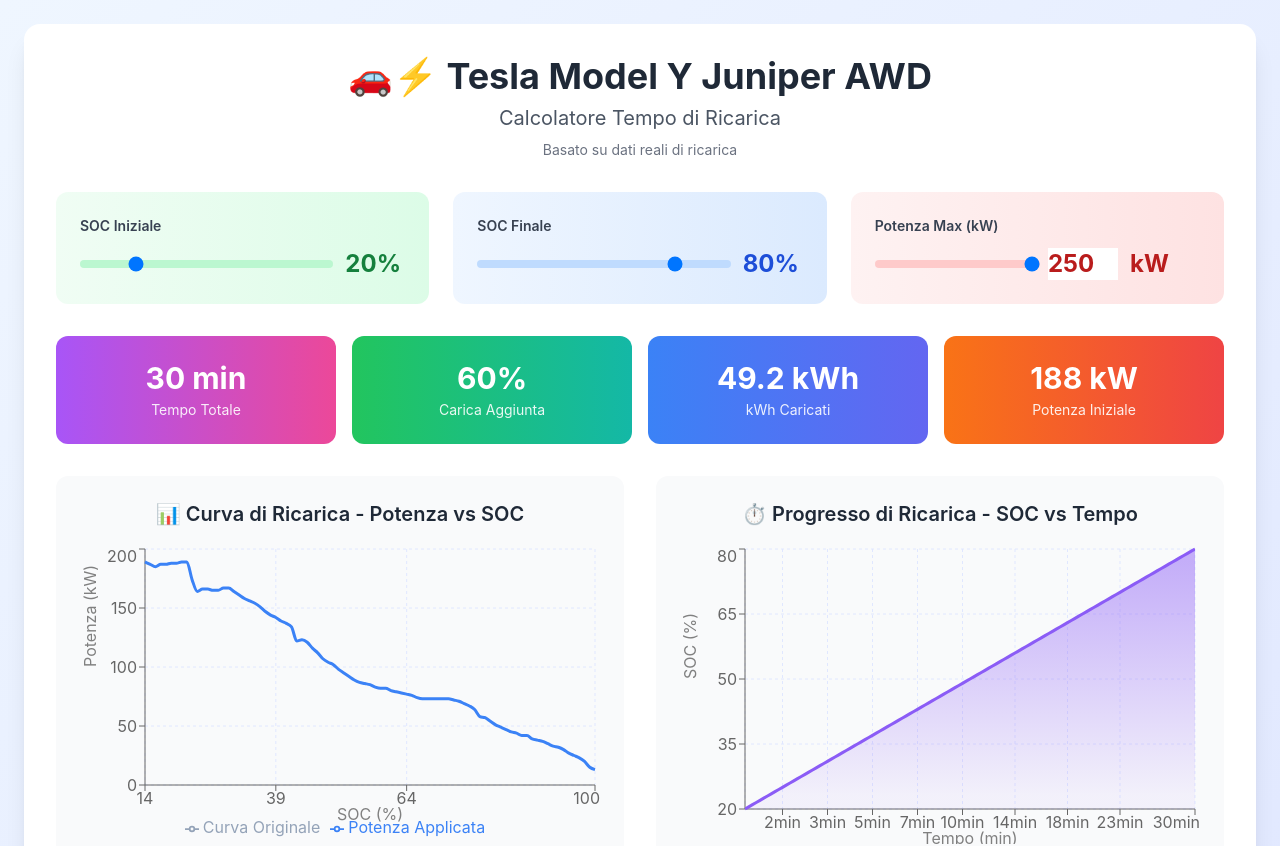
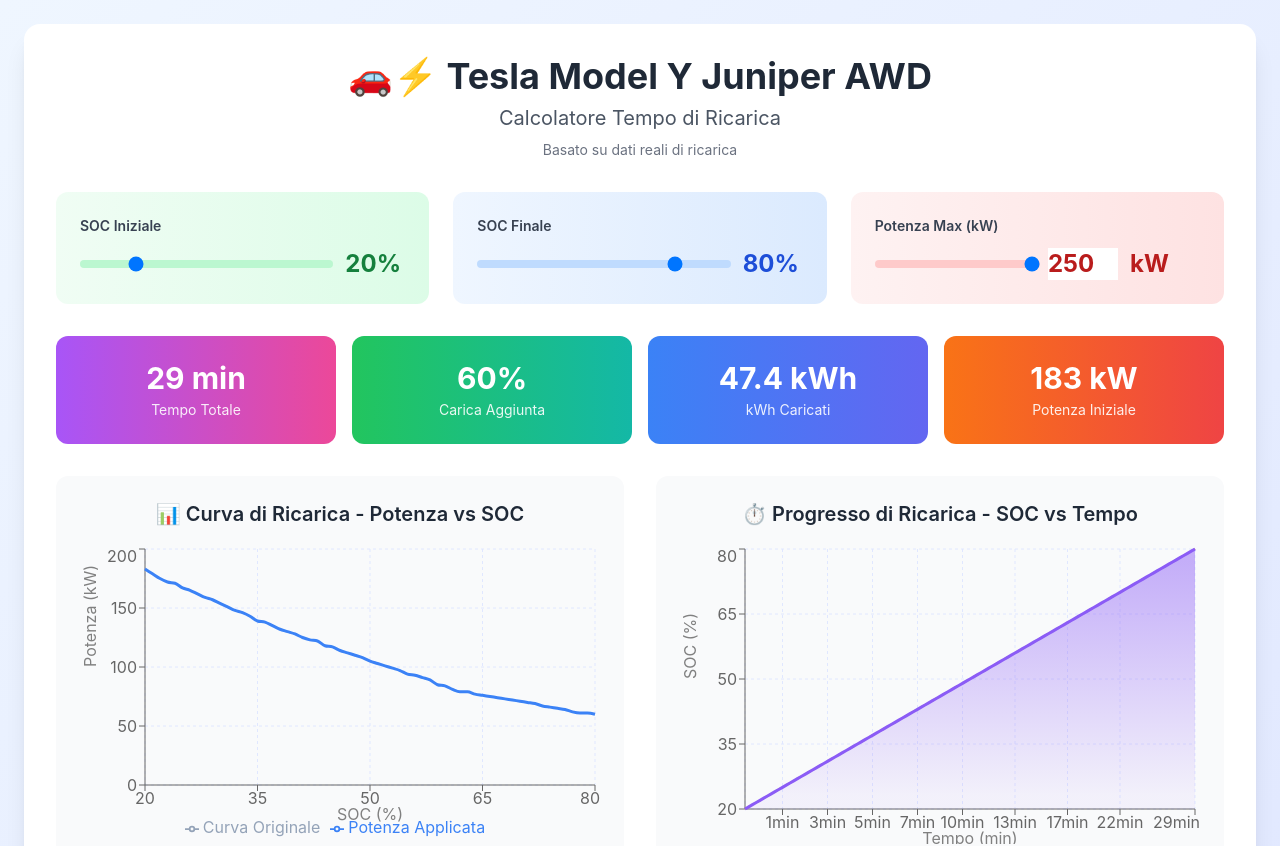
Before and after one commit to stepic/tesla-charge-tool, a React (Create React App) app: page / in a window 1280 px wide. Shown: the top 846 px of the page. Built offline with nearby package versions, Linux system fonts and the light colour scheme.

Commit message:
Dati dal sito evkx, array in un file esterno, modificati grafici

```diff
--- a/src/App.tsx
+++ b/src/App.tsx
@@ -1,46 +1,48 @@
 import React, { useState, useEffect, useMemo } from 'react';
 import { LineChart, Line, XAxis, YAxis, CartesianGrid, Tooltip, Legend, ResponsiveContainer, ReferenceLine, Area, AreaChart } from 'recharts';
+import { realChargingData } from './realChargingData';
 
 document.title = 'Tesla Charging Calculator';
+
+// Funzione di utilità per convertire hh:mm:ss in minuti
+function timeToMinutes(timeStr: string): number {
+  const [h, m, s] = timeStr.split(':').map(Number);
+  return h * 60 + m + s / 60;
+}
+
+// Interpolazione lineare tra due punti dati
+function interpolateField(soc: number, field: keyof typeof realChargingData[0]) {
+  const lower = realChargingData.slice().reverse().find((p) => p.soc <= soc);
+  const upper = realChargingData.find((p) => p.soc >= soc);
+  if (field === 'time') {
+    // Restituisci sempre minuti
+    if (!lower && upper) return timeToMinutes(upper.time);
+    if (!upper && lower) return timeToMinutes(lower.time);
+    if (lower && upper && lower.soc === upper.soc) return timeToMinutes(lower.time);
+    if (lower && upper) {
+      const ratio = (soc - lower.soc) / (upper.soc - lower.soc);
+      const lowerMin = timeToMinutes(lower.time);
+      const upperMin = timeToMinutes(upper.time);
+      return lowerMin + ratio * (upperMin - lowerMin);
+    }
+    return 0;
+  }
+  // Per altri campi
+  if (!lower) return upper ? upper[field] : 0;
+  if (!upper) return lower[field];
+  if (lower.soc === upper.soc) return lower[field];
+  const ratio = (soc - lower.soc) / (upper.soc - lower.soc);
+  if (typeof lower[field] === 'number' && typeof upper[field] === 'number') {
+    return (lower[field] as number) + ratio * ((upper[field] as number) - (lower[field] as number));
+  }
+  return lower[field];
+}
 
 const TeslaChargingCalculator = () => {
   const [startSOC, setStartSOC] = useState(20);
   const [endSOC, setEndSOC] = useState(80);
   const [maxPower, setMaxPower] = useState(250);
   const [results, setResults] = useState(null);
-
-  // Dati reali dalla sessione di ricarica (curva di ricarica Tesla Model Y)
-  const realChargingData = [
-    { soc: 14, avgPower: 189 }, { soc: 15, avgPower: 187 }, { soc: 16, avgPower: 185 },
-    { soc: 17, avgPower: 187 }, { soc: 18, avgPower: 187 }, { soc: 19, avgPower: 188 },
-    { soc: 20, avgPower: 188 }, { soc: 21, avgPower: 189 }, { soc: 22, avgPower: 189 },
-    { soc: 23, avgPower: 174 }, { soc: 24, avgPower: 164 }, { soc: 25, avgPower: 166 },
-    { soc: 26, avgPower: 166 }, { soc: 27, avgPower: 165 }, { soc: 28, avgPower: 165 },
-    { soc: 29, avgPower: 167 }, { soc: 30, avgPower: 167 }, { soc: 31, avgPower: 164 },
-    { soc: 32, avgPower: 161 }, { soc: 33, avgPower: 158 }, { soc: 34, avgPower: 156 },
-    { soc: 35, avgPower: 154 }, { soc: 36, avgPower: 151 }, { soc: 37, avgPower: 147 },
-    { soc: 38, avgPower: 144 }, { soc: 39, avgPower: 142 }, { soc: 40, avgPower: 139 },
-    { soc: 41, avgPower: 137 }, { soc: 42, avgPower: 134 }, { soc: 43, avgPower: 122 },
-    { soc: 44, avgPower: 123 }, { soc: 45, avgPower: 121 }, { soc: 46, avgPower: 116 },
-    { soc: 47, avgPower: 112 }, { soc: 48, avgPower: 107 }, { soc: 49, avgPower: 104 },
-    { soc: 50, avgPower: 102 }, { soc: 51, avgPower: 98 }, { soc: 52, avgPower: 95 },
-    { soc: 53, avgPower: 92 }, { soc: 54, avgPower: 89 }, { soc: 55, avgPower: 87 },
-    { soc: 56, avgPower: 86 }, { soc: 57, avgPower: 85 }, { soc: 58, avgPower: 83 },
-    { soc: 59, avgPower: 82 }, { soc: 60, avgPower: 82 }, { soc: 61, avgPower: 80 },
-    { soc: 62, avgPower: 79 }, { soc: 63, avgPower: 78 }, { soc: 64, avgPower: 77 },
-    { soc: 65, avgPower: 76 }, { soc: 66, avgPower: 74 }, { soc: 67, avgPower: 73 },
-    { soc: 68, avgPower: 73 }, { soc: 69, avgPower: 73 }, { soc: 70, avgPower: 73 },
-    { soc: 71, avgPower: 73 }, { soc: 72, avgPower: 73 }, { soc: 73, avgPower: 72 },
-    { soc: 74, avgPower: 71 }, { soc: 75, avgPower: 69 }, { soc: 76, avgPower: 67 },
-    { soc: 77, avgPower: 64 }, { soc: 78, avgPower: 58 }, { soc: 79, avgPower: 57 },
-    { soc: 80, avgPower: 54 }, { soc: 81, avgPower: 51 }, { soc: 82, avgPower: 49 },
-    { soc: 83, avgPower: 47 }, { soc: 84, avgPower: 45 }, { soc: 85, avgPower: 44 },
-    { soc: 86, avgPower: 42 }, { soc: 87, avgPower: 42 }, { soc: 88, avgPower: 39 },
-    { soc: 89, avgPower: 38 }, { soc: 90, avgPower: 37 }, { soc: 91, avgPower: 35 },
-    { soc: 92, avgPower: 33 }, { soc: 93, avgPower: 32 }, { soc: 94, avgPower: 30 },
-    { soc: 95, avgPower: 27 }, { soc: 96, avgPower: 25 }, { soc: 97, avgPower: 23 },
-    { soc: 98, avgPower: 20 }, { soc: 99, avgPower: 15 }, { soc: 100, avgPower: 13 }
-  ];
 
   // Interpolazione lineare per ottenere la potenza a qualsiasi SOC
   const interpolatePower = (soc) => {
@@ -59,46 +61,107 @@
     return Math.min(maxPower, interpolatedPower);
   };
 
-  // Calcolo del tempo di ricarica
+  // Calcolo del tempo di ricarica e profilo usando i dati reali
   const calculateChargingTime = useMemo(() => {
     if (startSOC >= endSOC) return null;
 
-    const batteryCapacity = 82; // kWh per Tesla Model Y AWD
-    const stepSize = 0.5; // Passi di 0.5% per maggiore precisione
+    let chargingProfile: { soc: number; time: number; power: number; timeHours: number }[] = [];
     let totalTime = 0;
-    let chargingProfile: { soc: number; time: number; power: number; timeHours: number }[] = [];
+    let prevEnergy = interpolateField(startSOC, 'energy') as number;
 
-    for (let currentSOC = startSOC; currentSOC < endSOC; currentSOC += stepSize) {
-      const power = interpolatePower(currentSOC);
-      const energyNeeded = (batteryCapacity * stepSize) / 100; // kWh per questo step
-      const timeForStep = (energyNeeded / power) * 60; // minuti
-
-      totalTime += timeForStep;
-
-      // Aggiungi punto al profilo ogni 1%
-      if (currentSOC % 1 === 0) {
+    for (let soc = startSOC + 1; soc <= endSOC; soc += 1) {
+      const currEnergy = interpolateField(soc, 'energy') as number;
+      const energyStep = currEnergy - prevEnergy; // kWh da caricare in questo step
+      let power = interpolateField(soc, 'avgPower') as number;
+      power = Math.min(power, maxPower); // limita la potenza
+      const timeStep = power > 0 ? (energyStep / power) * 60 : 0; // minuti
+      totalTime += timeStep;
       chargingProfile.push({
-          soc: Math.round(currentSOC),
+        soc: Math.round(soc),
         time: totalTime,
         power: power,
         timeHours: totalTime / 60
       });
+      prevEnergy = currEnergy;
+    }
+
+    chargingProfile.unshift({
+      soc: Math.round(startSOC),
+      time: 0,
+      power: Math.min(interpolateField(startSOC, 'avgPower') as number, maxPower),
+      timeHours: 0
+    });
+
+    // Calcola anche il profilo alla massima potenza reale (senza limitazione maxPower)
+    let chargingProfileMaxPower: { soc: number; time: number; power: number; timeHours: number }[] = [];
+    let totalTimeMax = 0;
+    let prevEnergyMax = interpolateField(startSOC, 'energy') as number;
+    for (let soc = startSOC + 1; soc <= endSOC; soc += 1) {
+      const currEnergy = interpolateField(soc, 'energy') as number;
+      const energyStep = currEnergy - prevEnergyMax;
+      let power = interpolateField(soc, 'avgPower') as number;
+      const timeStep = power > 0 ? (energyStep / power) * 60 : 0;
+      totalTimeMax += timeStep;
+      chargingProfileMaxPower.push({
+        soc: Math.round(soc),
+        time: totalTimeMax,
+        power: power,
+        timeHours: totalTimeMax / 60
+      });
+      prevEnergyMax = currEnergy;
+    }
+    chargingProfileMaxPower.unshift({
+      soc: Math.round(startSOC),
+      time: 0,
+      power: interpolateField(startSOC, 'avgPower') as number,
+      timeHours: 0
+    });
+
+    // Crea un array dati combinato per il grafico, con tempo come asse X
+    // Per ogni step, abbina i valori di SOC per maxPower e per potenza limitata
+    let combinedProfile: { time: number; socLimited: number; socMax: number }[] = [];
+    let i = 0, j = 0;
+    while (i < chargingProfile.length || j < chargingProfileMaxPower.length) {
+      const tLimited = chargingProfile[i]?.time ?? Infinity;
+      const tMax = chargingProfileMaxPower[j]?.time ?? Infinity;
+      if (tLimited < tMax) {
+        combinedProfile.push({
+          time: tLimited,
+          socLimited: chargingProfile[i].soc,
+          socMax: chargingProfileMaxPower[j > 0 ? j - 1 : 0]?.soc ?? chargingProfileMaxPower[0].soc
+        });
+        i++;
+      } else if (tMax < tLimited) {
+        combinedProfile.push({
+          time: tMax,
+          socLimited: chargingProfile[i > 0 ? i - 1 : 0]?.soc ?? chargingProfile[0].soc,
+          socMax: chargingProfileMaxPower[j].soc
+        });
+        j++;
+      } else if (tLimited === tMax && tLimited !== Infinity) {
+        combinedProfile.push({
+          time: tLimited,
+          socLimited: chargingProfile[i].soc,
+          socMax: chargingProfileMaxPower[j].soc
+        });
+        i++;
+        j++;
+      } else {
+        break;
       }
     }
 
-    // Aggiungi il punto finale
-    chargingProfile.push({
-      soc: endSOC,
-      time: totalTime,
-      power: interpolatePower(endSOC),
-      timeHours: totalTime / 60
-    });
+    const energyStart = interpolateField(startSOC, 'energy') as number;
+    const energyEnd = interpolateField(endSOC, 'energy') as number;
+    const energyAdded = energyEnd - energyStart;
 
     return {
       totalTimeMinutes: totalTime,
       totalTimeHours: totalTime / 60,
-      chargingProfile: chargingProfile,
-      energyAdded: (batteryCapacity * (endSOC - startSOC)) / 100
+      chargingProfile,
+      chargingProfileMaxPower,
+      combinedProfile,
+      energyAdded
     };
   }, [startSOC, endSOC, maxPower]);
 
@@ -113,8 +176,10 @@
     }
   };
 
-  // Dati per il grafico della curva di potenza
-  const powerCurveData = realChargingData.map(point => ({
+  // Dati per il grafico della curva di potenza (limitati all'intervallo selezionato)
+  const powerCurveData = realChargingData
+    .filter(point => point.soc >= startSOC && point.soc <= endSOC)
+    .map(point => ({
       soc: point.soc,
       power: Math.min(maxPower, point.avgPower),
       originalPower: point.avgPower
@@ -179,7 +244,7 @@
               <input
                 type="range"
                 min="1"
-                max="189"
+                max="250"
                 value={maxPower}
                 onChange={(e) => setMaxPower(Number(e.target.value))}
                 className="flex-1 h-2 bg-red-200 rounded-lg appearance-none cursor-pointer"
@@ -188,7 +253,7 @@
                 type="number"
                 value={maxPower}
                 min="1"
-                max="189"
+                max="250"
                 onChange={(e) => setMaxPower(Number(e.target.value))}
                 className="text-2xl font-bold text-red-700 min-w-[70px]"
                 style={{ width: 60, marginLeft: 8 }}
@@ -249,7 +314,7 @@
                 <CartesianGrid strokeDasharray="3 3" stroke="#e0e7ff" />
                 <XAxis
                   dataKey="soc"
-                  domain={[14, 100]}
+                  domain={[startSOC, endSOC]}
                   type="number"
                   label={{ value: 'SOC (%)', position: 'insideBottom', offset: -5 }}
                 />
@@ -298,7 +363,7 @@
             </h3>
             {calculateChargingTime && startSOC < endSOC ? (
               <ResponsiveContainer width="100%" height={300}>
-                <AreaChart data={calculateChargingTime.chargingProfile}>
+                <AreaChart data={calculateChargingTime.combinedProfile}>
                   <CartesianGrid strokeDasharray="3 3" stroke="#e0e7ff" />
                   <XAxis
                     dataKey="time"
@@ -310,15 +375,31 @@
                     label={{ value: 'SOC (%)', angle: -90, position: 'insideLeft' }}
                   />
                   <Tooltip
-                    formatter={(value) => [`${value}%`, 'SOC']}
+                    formatter={(value, name) => [`${value}%`, name === 'socMax' ? 'SOC max potenza' : 'SOC potenza selezionata']}
                     labelFormatter={(value) => `Tempo: ${formatTime(value)}`}
                   />
+                  {/* Curva tratteggiata: massima potenza reale */}
                   <Area
                     type="monotone"
-                    dataKey="soc"
+                    dataKey="socMax"
+                    stroke="#f59e42"
+                    strokeWidth={2}
+                    fill="none"
+                    strokeDasharray="6 6"
+                    name="SOC max potenza"
+                    dot={false}
+                    isAnimationActive={false}
+                  />
+                  {/* Curva piena: potenza limitata */}
+                  <Area
+                    type="monotone"
+                    dataKey="socLimited"
                     stroke="#8b5cf6"
                     strokeWidth={3}
                     fill="url(#colorGradient)"
+                    name="SOC potenza selezionata"
+                    dot={false}
+                    isAnimationActive={false}
                   />
                   <defs>
                     <linearGradient id="colorGradient" x1="0" y1="0" x2="0" y2="1">
@@ -344,7 +425,7 @@
           <h3 className="text-lg font-semibold text-gray-800 mb-3">ℹ️ Informazioni Tecniche</h3>
           <div className="grid grid-cols-1 md:grid-cols-2 gap-4 text-sm text-gray-600">
             <div>
-              <strong>Capacità Batteria:</strong> 78.1 kWh (nominale)<br/>
+              <strong>Capacità Batteria:</strong> 82 kWh (nominale)<br/>
               <strong>Potenza Max Reale:</strong> 189 kW (dai dati)<br/>
               <strong>Tipo di Ricarica:</strong> DC Fast Charging
             </div>
--- /dev/null
+++ b/src/realChargingData.ts
@@ -0,0 +1,105 @@
+// Dati reali dalla sessione di ricarica (curva di ricarica Tesla Model Y)
+// Estratti dal file CSV, con campi: soc (numero), avgPower (numero, kW), time (stringa hh:mm:ss), energy (numero, kWh cumulativi)
+export const realChargingData = [
+  { soc: 0, avgPower: 100, time: '00:00:00', energy: 0 },
+  { soc: 1, avgPower: 103, time: '00:00:30', energy: 0.8 },
+  { soc: 2, avgPower: 108, time: '00:00:59', energy: 1.6 },
+  { soc: 3, avgPower: 108, time: '00:01:27', energy: 2.4 },
+  { soc: 4, avgPower: 108, time: '00:01:55', energy: 3.2 },
+  { soc: 5, avgPower: 108, time: '00:02:24', energy: 4.0 },
+  { soc: 6, avgPower: 230, time: '00:02:42', energy: 4.7 },
+  { soc: 7, avgPower: 235, time: '00:02:55', energy: 5.5 },
+  { soc: 8, avgPower: 240, time: '00:03:08', energy: 6.3 },
+  { soc: 9, avgPower: 245, time: '00:03:20', energy: 7.1 },
+  { soc: 10, avgPower: 250, time: '00:03:33', energy: 7.9 },
+  { soc: 11, avgPower: 246, time: '00:03:45', energy: 8.7 },
+  { soc: 12, avgPower: 233, time: '00:03:58', energy: 9.5 },
+  { soc: 13, avgPower: 220, time: '00:04:11', energy: 10.3 },
+  { soc: 14, avgPower: 211, time: '00:04:25', energy: 11.1 },
+  { soc: 15, avgPower: 200, time: '00:04:40', energy: 11.8 },
+  { soc: 16, avgPower: 197, time: '00:04:56', energy: 12.6 },
+  { soc: 17, avgPower: 193, time: '00:05:11', energy: 13.4 },
+  { soc: 18, avgPower: 190, time: '00:05:27', energy: 14.2 },
+  { soc: 19, avgPower: 188, time: '00:05:44', energy: 15.0 },
+  { soc: 20, avgPower: 183, time: '00:06:00', energy: 15.8 },
+  { soc: 21, avgPower: 179, time: '00:06:17', energy: 16.6 },
+  { soc: 22, avgPower: 175, time: '00:06:34', energy: 17.4 },
+  { soc: 23, avgPower: 172, time: '00:06:52', energy: 18.2 },
+  { soc: 24, avgPower: 171, time: '00:07:10', energy: 19.0 },
+  { soc: 25, avgPower: 167, time: '00:07:28', energy: 19.8 },
+  { soc: 26, avgPower: 165, time: '00:07:46', energy: 20.5 },
+  { soc: 27, avgPower: 162, time: '00:08:05', energy: 21.3 },
+  { soc: 28, avgPower: 159, time: '00:08:24', energy: 22.1 },
+  { soc: 29, avgPower: 157, time: '00:08:43', energy: 22.9 },
+  { soc: 30, avgPower: 154, time: '00:09:03', energy: 23.7 },
+  { soc: 31, avgPower: 151, time: '00:09:23', energy: 24.5 },
+  { soc: 32, avgPower: 148, time: '00:09:43', energy: 25.3 },
+  { soc: 33, avgPower: 146, time: '00:10:04', energy: 26.1 },
+  { soc: 34, avgPower: 143, time: '00:10:25', energy: 26.9 },
+  { soc: 35, avgPower: 139, time: '00:10:47', energy: 27.6 },
+  { soc: 36, avgPower: 138, time: '00:11:09', energy: 28.4 },
+  { soc: 37, avgPower: 135, time: '00:11:32', energy: 29.2 },
+  { soc: 38, avgPower: 132, time: '00:11:55', energy: 30.0 },
+  { soc: 39, avgPower: 130, time: '00:12:18', energy: 30.8 },
+  { soc: 40, avgPower: 128, time: '00:12:42', energy: 31.6 },
+  { soc: 41, avgPower: 125, time: '00:13:06', energy: 32.4 },
+  { soc: 42, avgPower: 123, time: '00:13:30', energy: 33.2 },
+  { soc: 43, avgPower: 122, time: '00:13:55', energy: 34.0 },
+  { soc: 44, avgPower: 118, time: '00:14:21', energy: 34.8 },
+  { soc: 45, avgPower: 117, time: '00:14:47', energy: 35.6 },
+  { soc: 46, avgPower: 114, time: '00:15:13', energy: 36.3 },
+  { soc: 47, avgPower: 112, time: '00:15:40', energy: 37.1 },
+  { soc: 48, avgPower: 110, time: '00:16:08', energy: 37.9 },
+  { soc: 49, avgPower: 108, time: '00:16:36', energy: 38.7 },
+  { soc: 50, avgPower: 105, time: '00:17:05', energy: 39.5 },
+  { soc: 51, avgPower: 103, time: '00:17:34', energy: 40.3 },
+  { soc: 52, avgPower: 101, time: '00:18:04', energy: 41.1 },
+  { soc: 53, avgPower: 99, time: '00:18:35', energy: 41.9 },
+  { soc: 54, avgPower: 97, time: '00:19:06', energy: 42.7 },
+  { soc: 55, avgPower: 94, time: '00:19:38', energy: 43.4 },
+  { soc: 56, avgPower: 93, time: '00:20:11', energy: 44.2 },
+  { soc: 57, avgPower: 91, time: '00:20:44', energy: 45.0 },
+  { soc: 58, avgPower: 89, time: '00:21:18', energy: 45.8 },
+  { soc: 59, avgPower: 85, time: '00:21:53', energy: 46.6 },
+  { soc: 60, avgPower: 84, time: '00:22:29', energy: 47.4 },
+  { soc: 61, avgPower: 81, time: '00:23:06', energy: 48.2 },
+  { soc: 62, avgPower: 79, time: '00:23:44', energy: 49.0 },
+  { soc: 63, avgPower: 79, time: '00:24:23', energy: 49.8 },
+  { soc: 64, avgPower: 77, time: '00:25:02', energy: 50.6 },
+  { soc: 65, avgPower: 76, time: '00:25:42', energy: 51.4 },
+  { soc: 66, avgPower: 75, time: '00:26:23', energy: 52.1 },
+  { soc: 67, avgPower: 74, time: '00:27:04', energy: 52.9 },
+  { soc: 68, avgPower: 73, time: '00:27:46', energy: 53.7 },
+  { soc: 69, avgPower: 72, time: '00:28:28', energy: 54.5 },
+  { soc: 70, avgPower: 71, time: '00:29:10', energy: 55.3 },
+  { soc: 71, avgPower: 70, time: '00:29:54', energy: 56.1 },
+  { soc: 72, avgPower: 69, time: '00:30:38', energy: 56.9 },
+  { soc: 73, avgPower: 67, time: '00:31:23', energy: 57.7 },
+  { soc: 74, avgPower: 66, time: '00:32:09', energy: 58.5 },
+  { soc: 75, avgPower: 65, time: '00:32:56', energy: 59.2 },
+  { soc: 76, avgPower: 64, time: '00:33:43', energy: 60.0 },
+  { soc: 77, avgPower: 62, time: '00:34:31', energy: 60.8 },
+  { soc: 78, avgPower: 61, time: '00:35:21', energy: 61.6 },
+  { soc: 79, avgPower: 61, time: '00:36:11', energy: 62.4 },
+  { soc: 80, avgPower: 60, time: '00:37:02', energy: 63.2 },
+  { soc: 81, avgPower: 58, time: '00:37:54', energy: 64.0 },
+  { soc: 82, avgPower: 56, time: '00:38:47', energy: 64.8 },
+  { soc: 83, avgPower: 53, time: '00:39:43', energy: 65.6 },
+  { soc: 84, avgPower: 50, time: '00:40:43', energy: 66.4 },
+  { soc: 85, avgPower: 48, time: '00:41:45', energy: 67.2 },
+  { soc: 86, avgPower: 45, time: '00:42:51', energy: 67.9 },
+  { soc: 87, avgPower: 43, time: '00:44:01', energy: 68.7 },
+  { soc: 88, avgPower: 42, time: '00:45:12', energy: 69.5 },
+  { soc: 89, avgPower: 41, time: '00:46:26', energy: 70.3 },
+  { soc: 90, avgPower: 39, time: '00:47:43', energy: 71.1 },
+  { soc: 91, avgPower: 38, time: '00:49:02', energy: 71.9 },
+  { soc: 92, avgPower: 36, time: '00:50:25', energy: 72.7 },
+  { soc: 93, avgPower: 35, time: '00:51:51', energy: 73.5 },
+  { soc: 94, avgPower: 32, time: '00:53:22', energy: 74.3 },
+  { soc: 95, avgPower: 30, time: '00:55:01', energy: 75.0 },
+  { soc: 96, avgPower: 27, time: '00:56:48', energy: 75.8 },
+  { soc: 97, avgPower: 25, time: '00:58:46', energy: 76.6 },
+  { soc: 98, avgPower: 22, time: '01:00:56', energy: 77.4 },
+  { soc: 99, avgPower: 18, time: '01:03:29', energy: 78.2 },
+  { soc: 100, avgPower: 13, time: '01:06:46', energy: 79.0 }
+];
```
Lines whose indentation alone changed are shown as unchanged.
